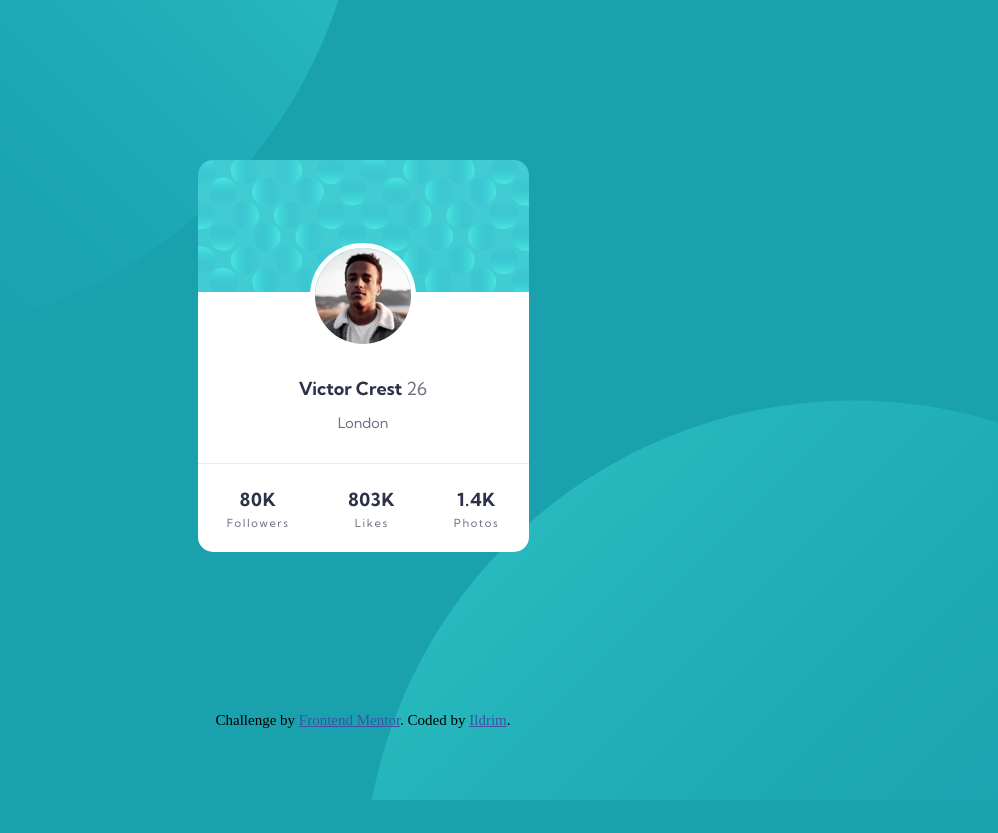
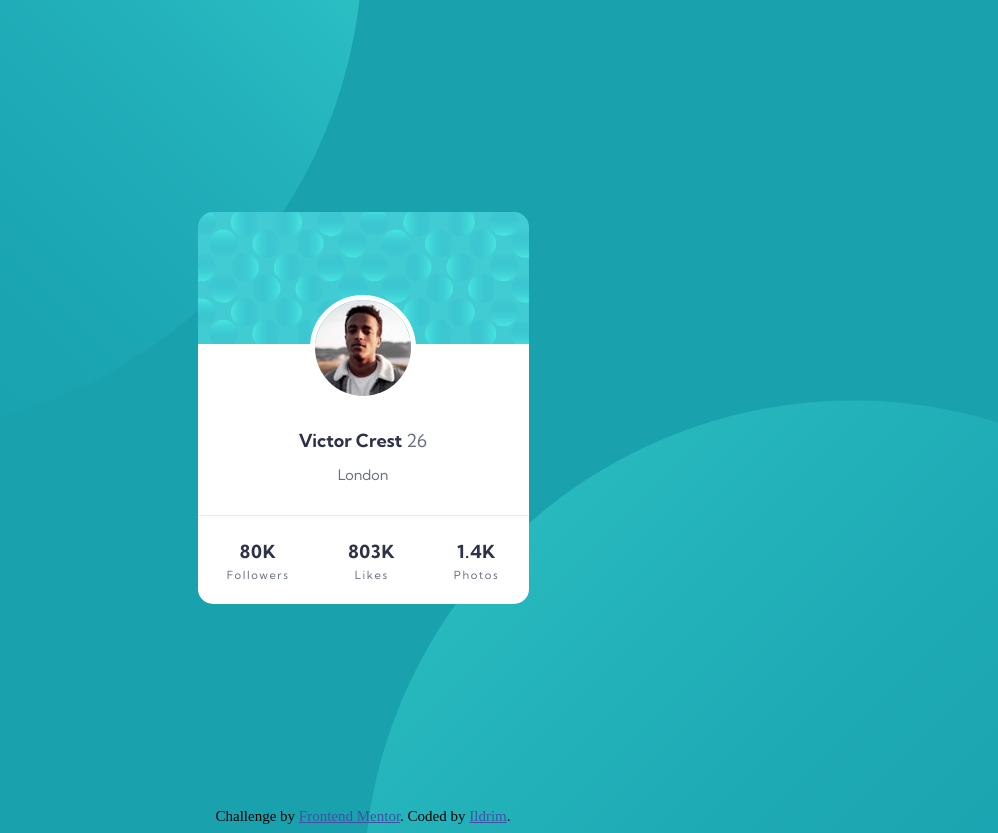
Before and after one commit to Ildrim/4-Frontend-mentor--Profile-card, a plain HTML site: page index.html in a window 1280 px wide. Shown: the whole page, without its empty margins (277-1275 px from the left). Before the commit the page ends 800 px from the top, so only its background shows below. Drawn offline with Linux system fonts and the light colour scheme.

Commit message:
Update styles.css

```diff
--- a/styles.css
+++ b/styles.css
@@ -13,6 +13,14 @@ body {
   background-repeat: no-repeat, no-repeat;
 }
 
+main{
+  display: flex;
+  flex-direction: column;
+  justify-content: center;
+  align-items: center;
+  height: 100vh;
+}
+
 .card-container {
   background-image: url("images/bg-pattern-card.svg");
   background-position: top;
@@ -20,8 +28,9 @@ body {
   background-size: contain;
   background-color: hsl(0, 0%, 100%);
 
+  width:100%;
   max-width: 331px;
-  margin:20vh auto;
+
 
   text-align: center;
   font-family: 'Kumbh Sans', sans-serif;
```
